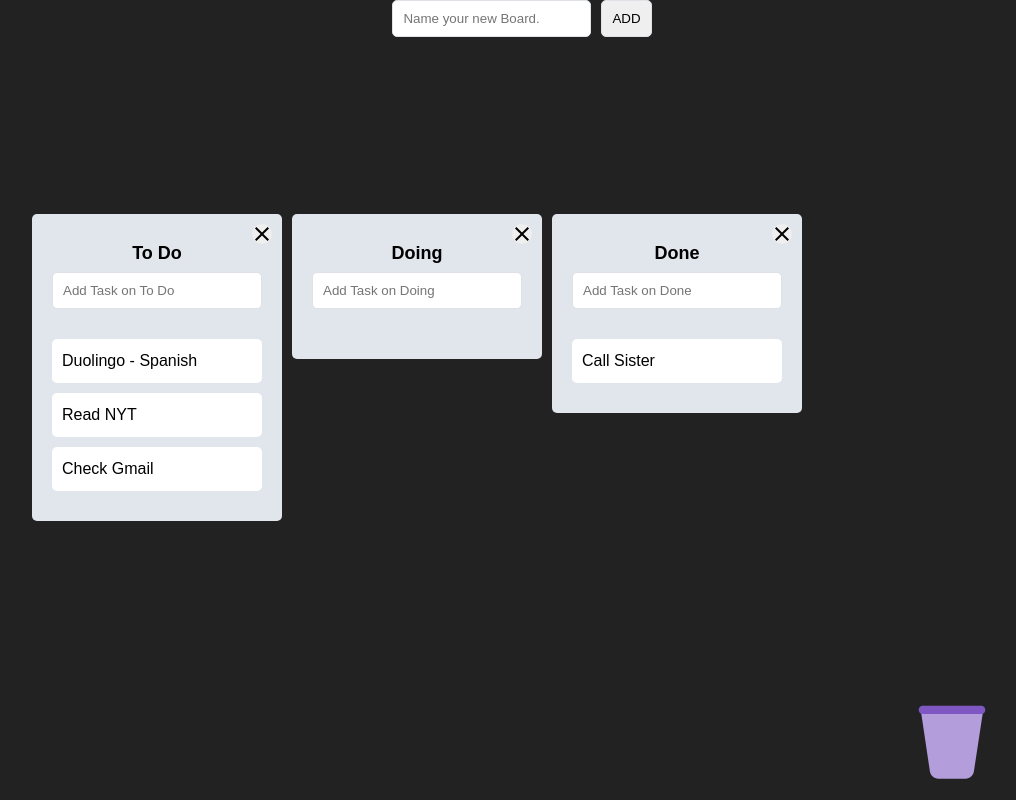
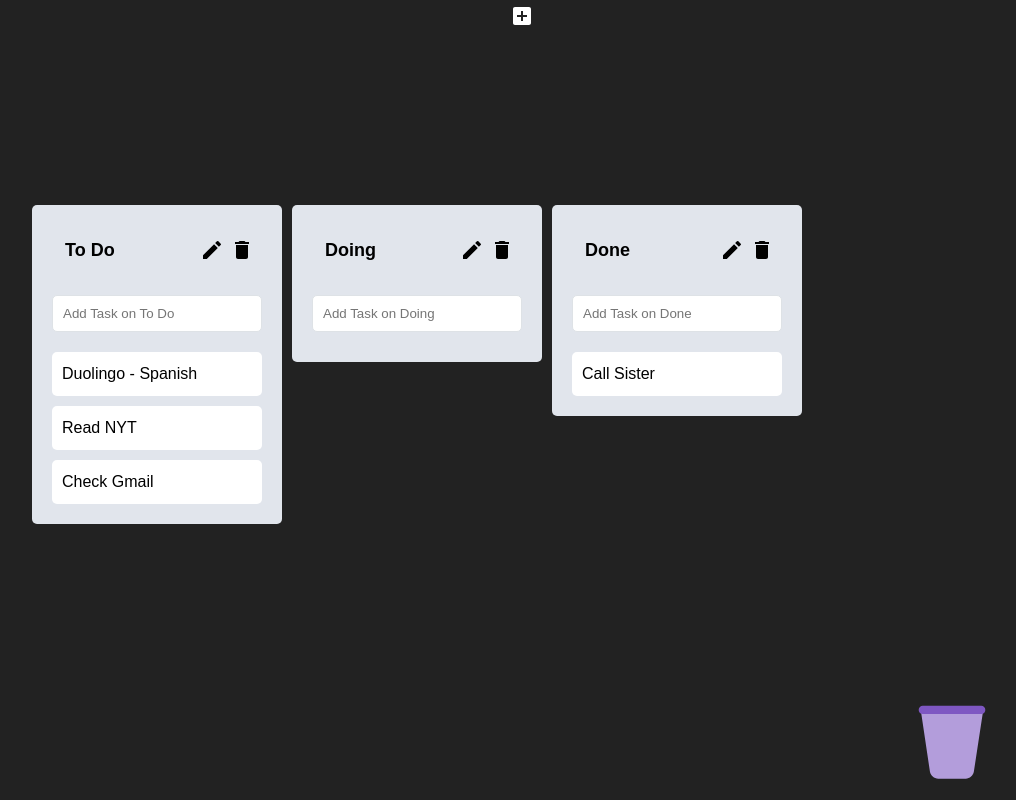
Before and after one commit to jiwonmik/Drag-and-Drop-Boards, a React (Create React App) app: page / in a window 1280 px wide. Shown: the whole page, without its empty margins (118-1134 px from the left). Built offline with nearby package versions, Linux system fonts and the light colour scheme.

Commit message:
Refactoring

```diff
--- a/src/App.tsx
+++ b/src/App.tsx
@@ -115,8 +115,8 @@ function App() {
 
   return (
     <Wrapper>
+    <BoardCreate />
     <DragDropContext onDragEnd={onDragEnd}>
-      <BoardCreate />
       <Droppable
         droppableId="boards"
         direction="horizontal"
--- a/src/atom.tsx
+++ b/src/atom.tsx
@@ -10,9 +10,6 @@ interface IBoard {
     boardName: string;
     items: IItem[]
 }
-
-// // get items from localStorage
-// let localData = JSON.parse(localStorage.getItem("boards")!) || [];
 
 const localStorageEffect = (key: string) => ({setSelf, onSet}: any) => {
     const savedValue = localStorage.getItem(key)
--- a/src/components/Board/BoardCreate.tsx
+++ b/src/components/Board/BoardCreate.tsx
@@ -1,17 +1,30 @@
 import styled from "styled-components";
 import { useForm } from "react-hook-form";
+import { useState } from "react";
 import { useSetRecoilState } from "recoil";
 import { boardState } from "../../atom";
+import AddBoxIcon from '@mui/icons-material/AddBox';
 
 const Form = styled.form`
   display: flex;
 `;
-const AddBoardBtn = styled.button`
-  padding: 10px;
-  border-radius: 5px;
-  border: 1px solid #dee2e6;
-  margin: 0px 0px 0px 10px;
+const Button = styled.button`
+  display: flex;
+  align-items: center;
+  justify-content: center;
+  width: 2rem;
+  height: 2rem;
+  background: none;
+  color: white;
+  padding: 5px;
+  border-radius: 50%;
+  border: none;
+  & :hover {
+    cursor: pointer;
+    color: #E1E5EC;
+  }
 `;
+
 const Input = styled.input`
   padding: 10px;
   border-radius: 5px;
@@ -27,32 +40,32 @@ function BoardCreate(){
     const {register, setValue, handleSubmit} = useForm<IForm>();
 
     // Add new board
-    const onAddBoard = (data:IForm) => {
+    const onClick = () => {
       setBoards((allBoards)=>{
         const newBoards = [
           ...allBoards,
           {
             id: Date.now(),
-            boardName: data.boardName,
+            boardName: "Default",
             items: []
           }
         ]
-        setValue("boardName", "");
-        //  edit localStorage value board
-        localStorage.setItem("boards", JSON.stringify(newBoards));
         return newBoards;
       })
     }
 
     return (
-      <Form onSubmit={handleSubmit(onAddBoard)}>
-        <Input
-        {...register("boardName", {required: true})}
-        type="text" placeholder= {`Name your new Board.`}/>
-        <AddBoardBtn >
-        ADD
-        </AddBoardBtn>
-      </Form>
+      // <Form onSubmit={handleSubmit(onAddBoard)}>
+      //   <Input
+      //   {...register("boardName", {required: true})}
+      //   type="text" placeholder= {`Name your new Board.`}/>
+      //   <Button >
+      //   ADD
+      //   </Button>
+      // </Form>
+      <Button onClick={onClick}>
+        <AddBoxIcon/>
+      </Button>
     );
 };
 
--- a/src/components/Board/BoardDelete.tsx
+++ b/src/components/Board/BoardDelete.tsx
@@ -1,24 +1,7 @@
 import { useSetRecoilState } from "recoil";
 import { boardState } from "../../atom";
-import styled from "styled-components";
-import ClearIcon from '@mui/icons-material/Clear';
-
-const Wrapper = styled.div`
-  display: flex;
-  justify-content: right;
-  margin-right: 10px;
-`;
-
-const Delete = styled.button`
-  display: flex;
-  align-items: center;
-  justify-content: center;
-  width: 20px;
-  height: 20px;
-  border-radius: 50%;
-  border: none;
-  cursor: pointer;
-`;
+import DeleteIcon from '@mui/icons-material/Delete';
+import { Button } from "./DraggableBoard";
 
 interface IBoardDelete {
     index: number;
@@ -37,11 +20,9 @@ function BoardDelete({index}:IBoardDelete){
   };
 
     return (
-      <Wrapper>
-        <Delete onClick={onBoardDelete}>
-          <ClearIcon />
-        </Delete>
-      </Wrapper>
+        <Button onClick={onBoardDelete}>
+          <DeleteIcon />
+        </Button>
     );
 }
 export default BoardDelete;
--- a/src/components/Board/DraggableBoard.tsx
+++ b/src/components/Board/DraggableBoard.tsx
@@ -1,20 +1,29 @@
-import { IItem } from "../../atom";
+import { useState } from "react";
+import { useSetRecoilState } from 'recoil';
+import { useForm } from "react-hook-form";
 import { Draggable, Droppable } from "react-beautiful-dnd";
-import DraggableCard from "../Card/DraggableCard";
+
+import { boardState, IItem } from "../../atom";
+import CardCreate from "../Card/CardCreate";
+import DraggableCard, { Input, IForm } from "../Card/DraggableCard";
+import BoardDelete from "./BoardDelete";
+import useBoards from "../../hooks/useBoards";
+
 import styled from "styled-components";
-import useBoards from "../../hooks/useBoards";
-import BoardDelete from "./BoardDelete";
-import CardCreate from "../Card/CardCreate";
+import Edit from '@mui/icons-material/Edit';
+import Clear from "@mui/icons-material/Clear";
 
-const Title = styled.h2`
-  text-align: center;
+const Title = styled.div`
+  display: block;
+  padding: 8px;
   font-weight: 600;
-  margin-bottom: 10px;
   font-size: 18px;
+  & > h2 {
+    align-items: center;
+  }
 `
 const Board =styled.div`
   height: 100%;
-  padding: 10px 0px;
   border-radius: 5px;
   min-width: 250px;
   background-color: ${(props) => props.theme.boardColor};
@@ -26,8 +35,32 @@ const Area = styled.div<IAreaProps>`
   props.isDraggingOver ? "#dfe6e9":
   props.isDraggingFromThis ? "#b2bec3" : "transparent"};
   transition: background-color .3s ease-in-out;
-  padding: 20px;
+  padding: 10px 20px 20px 20px;
 `
+const BoardHead = styled.div<{ isEditMode: Boolean}>`
+  display: flex;
+  justify-content: space-between;
+  align-items: center;
+  height: 50px;
+  margin: 20px;
+  padding: 5px;
+  border: ${(props) => props.isEditMode ? "2px solid": "none"};
+  border-radius: 5px;
+`;
+const Buttons = styled.div`
+  display: flex;
+  align-items: center;
+`;
+export const Button = styled.button`
+  display: flex;
+  align-items: center;
+  justify-content: center;
+  width: 30px;
+  height: 30px;
+  background-color: transparent;
+  border: none;
+  cursor: pointer;
+`;
 
 interface IAreaProps {
   isDraggingOver: boolean;
@@ -44,6 +77,27 @@ interface IBoardProps {
 function DraggableBoard({boardId, boardName, boardIndex, items}: IBoardProps){
   // update LocalStorage
   useBoards();
+
+  const setBoards = useSetRecoilState(boardState);
+  const [editMode, setEditMode] = useState(false);
+  const {register, setValue, handleSubmit} = useForm<IForm>();
+
+  const handleEdit = ({editText} : IForm) => {
+    console.log("enter");
+    setBoards((allBoards)=>{
+        const copyBoard = allBoards[boardIndex];
+        const newBoard = {
+            ...copyBoard,
+            boardName: editText
+        }
+        setEditMode((prev)=>!prev);
+        return [
+            ...allBoards.slice(0,boardIndex),
+            newBoard,
+            ...allBoards.slice(boardIndex+1)
+        ];
+    });
+}
   return (
     <Draggable
       draggableId={boardId+""}
@@ -54,9 +108,31 @@ function DraggableBoard({boardId, boardName, boardIndex, items}: IBoardProps){
           ref={provided.innerRef}
           {...provided.draggableProps}
           {...provided.dragHandleProps}>
-          <BoardDelete
-            index={boardIndex}/>
-          <Title>{boardName}</Title>
+          <BoardHead isEditMode={editMode}>
+            { editMode ? (
+                <>
+                <form onSubmit={handleSubmit(handleEdit)}>
+                    <Input {...register("editText", {required: true})}
+                    type="text"/>
+                </form>
+                <Button onClick={() => setEditMode((prev)=>!prev)}>
+                    <Clear/>
+                </Button>
+            </>
+            ) : (
+                <>
+                <Title>
+                  <h2>{boardName}</h2>
+                </Title>
+                <Buttons>
+                  <Button onClick={() => setEditMode((prev)=>!prev)}>
+                    <Edit/>
+                  </Button>
+                  <BoardDelete index={boardIndex}/>
+                </Buttons>
+                </>
+              )}
+          </BoardHead>
           <CardCreate
             index={boardIndex}
             boardName={boardName}
--- a/src/components/Card/DraggableCard.tsx
+++ b/src/components/Card/DraggableCard.tsx
@@ -33,8 +33,8 @@ const Card = styled.div< {isDragging: boolean, isEditMode: boolean} >`
   justify-content: space-between;
   align-items: center;
   border-radius: 5px;
-  padding:  10px 10px;
   margin-top: 10px;
+  padding: 10px 10px;
   background-color: ${(props) => props.isDragging ? "#fdcb6e" : props.theme.cardColor};
   box-shadow: ${(props) => props.isDragging ? "0px 2px 5px rgba(0,0,0,0.5)" : "null"};
   &:hover {
@@ -51,13 +51,14 @@ const Card = styled.div< {isDragging: boolean, isEditMode: boolean} >`
 const Text = styled.div`
   flex: 1;
 `;
-const Input = styled.input`
+export const Input = styled.input`
   width: 100%;
   height: 100%;
   border: none;
   &:focus {
     outline: 0;
   }
+  background-color: transparent;
 `;
 
 interface IDraggableCardProps {
@@ -66,7 +67,7 @@ interface IDraggableCardProps {
   index: number;
   boardIndex: number;
 }
-interface IForm {
+export interface IForm {
   editText: string;
 }
 
```
Also changed, not shown: src/components/Board/BoardEdit.tsx (added, +58 -0 lines).
